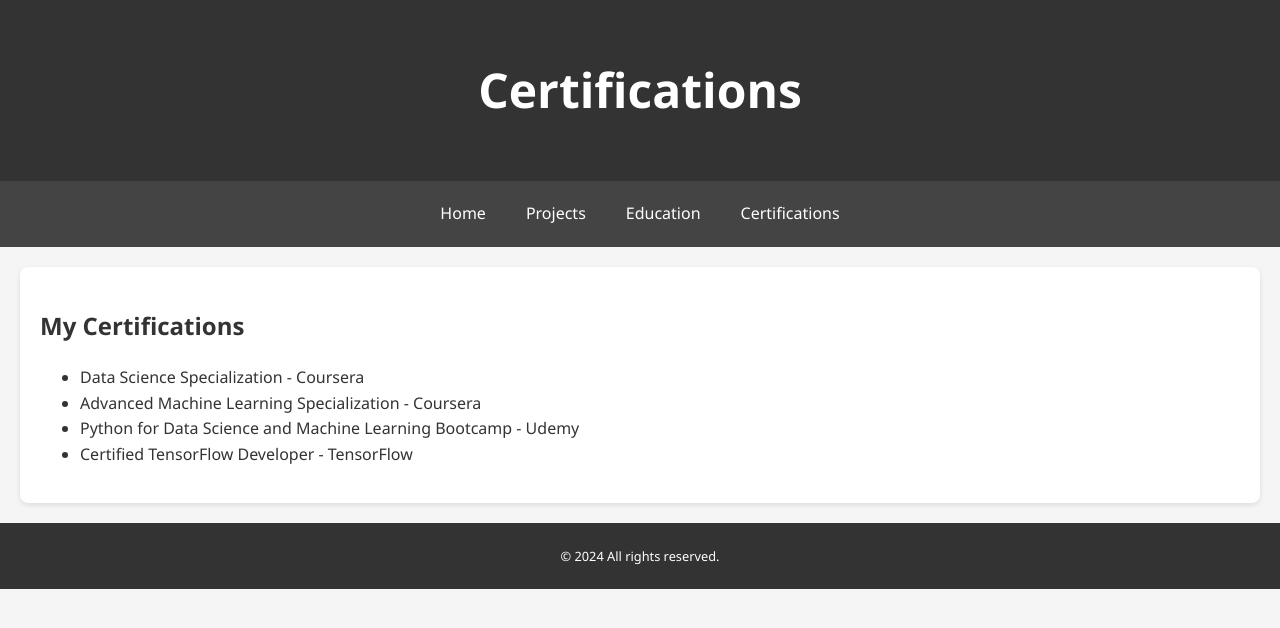
After one commit to SaadAB50/DevopsAssignment, a Flask app: page /certifications in a window 1280 px wide. The commit adds this page. Shown: the top 628 px of the page. Run offline with Flask 3, Linux system fonts and the light colour scheme.

Commit message:
certification page added

```diff
--- a/app.py
+++ b/app.py
@@ -60,16 +60,15 @@ def home():
 
 @app.route('/projects')
 def projects_view():
-    tech_filter = request.args.get('technology')
-    if tech_filter:
-        filtered_projects = {tech: projs for tech, projs in projects.items() if tech.lower() == tech_filter.lower()}
-    else:
-        filtered_projects = projects
-    return render_template('projects.html', projects=filtered_projects)
+    return render_template('projects.html')
 
 @app.route('/education')
 def education_view():
     return render_template('education.html')
 
+@app.route('/certifications')
+def certifications_view():
+    return render_template('certifications.html')
+
 if __name__ == '__main__':
     app.run(debug=True)
--- /dev/null
+++ b/templates/certifications.html
@@ -0,0 +1,35 @@
+<!DOCTYPE html>
+<html lang="en">
+<head>
+    <meta charset="UTF-8">
+    <meta name="viewport" content="width=device-width, initial-scale=1.0">
+    <title>Certifications</title>
+    <link rel="stylesheet" href="{{ url_for('static', filename='css/style.css') }}">
+</head>
+<body>
+    <header>
+        <h1>Certifications</h1>
+    </header>
+    <nav>
+        <a href="/">Home</a>
+        <a href="/projects">Projects</a>
+        <a href="/education">Education</a>
+        <a href="/certifications">Certifications</a>
+    </nav>
+    <main>
+        <section>
+            <h2>My Certifications</h2>
+            <ul>
+                <li>Data Science Specialization - Coursera</li>
+                <li>Advanced Machine Learning Specialization - Coursera</li>
+                <li>Python for Data Science and Machine Learning Bootcamp - Udemy</li>
+                <li>Certified TensorFlow Developer - TensorFlow</li>
+                <!-- Add more certifications as needed -->
+            </ul>
+        </section>
+    </main>
+    <footer>
+        <p>© 2024 All rights reserved.</p>
+    </footer>
+</body>
+</html>
--- a/templates/projects.html
+++ b/templates/projects.html
@@ -14,6 +14,7 @@
         <a href="/">Home</a>
         <a href="/projects">Projects</a>
         <a href="/education">Education</a>
+        <a href="/certifications">Certifications</a>
     </nav>
     <main>
         <form action="/projects" method="get">
```
Also changed, not shown: static/css/style.css (+10 -16 lines), templates/home.html (+8 -2 lines).
